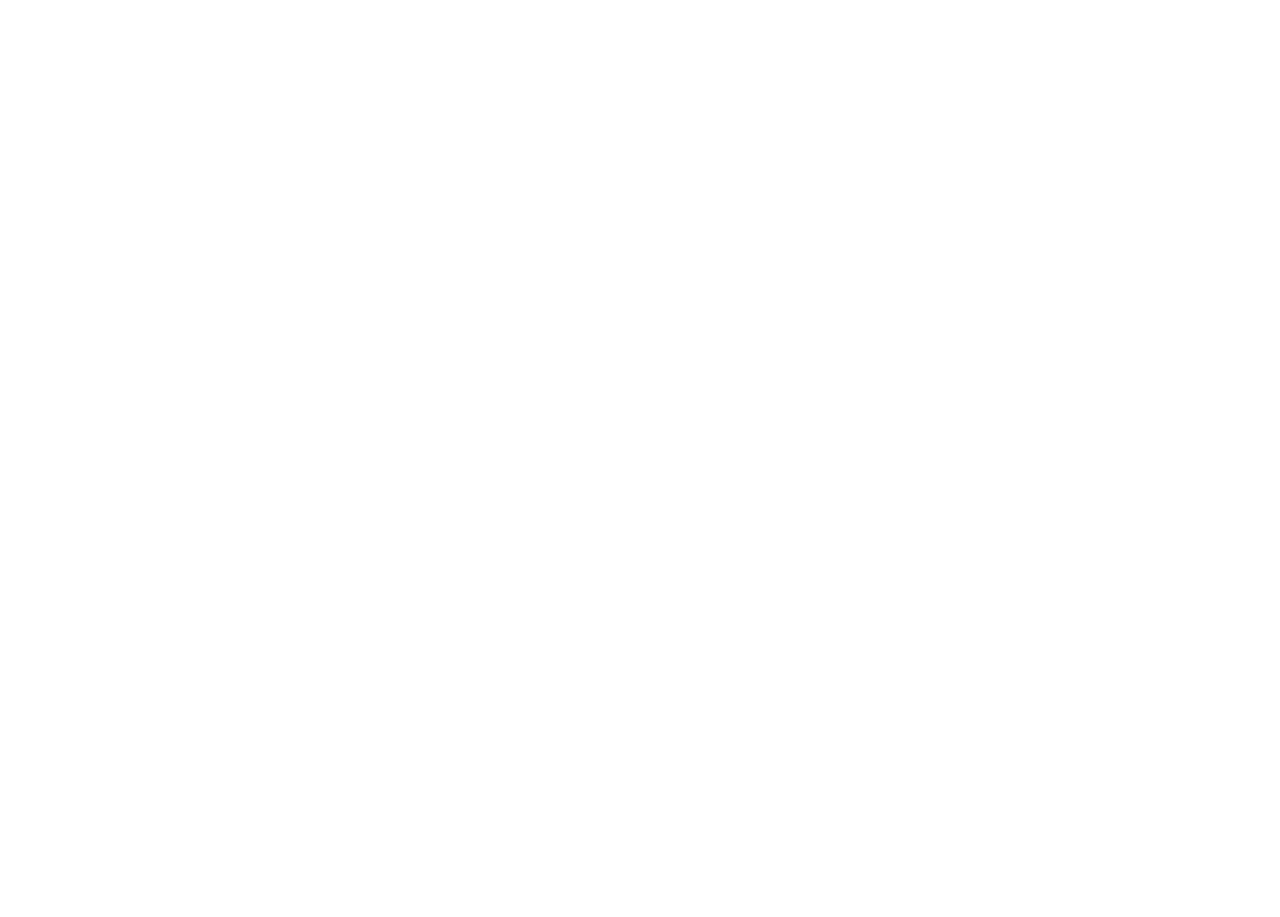
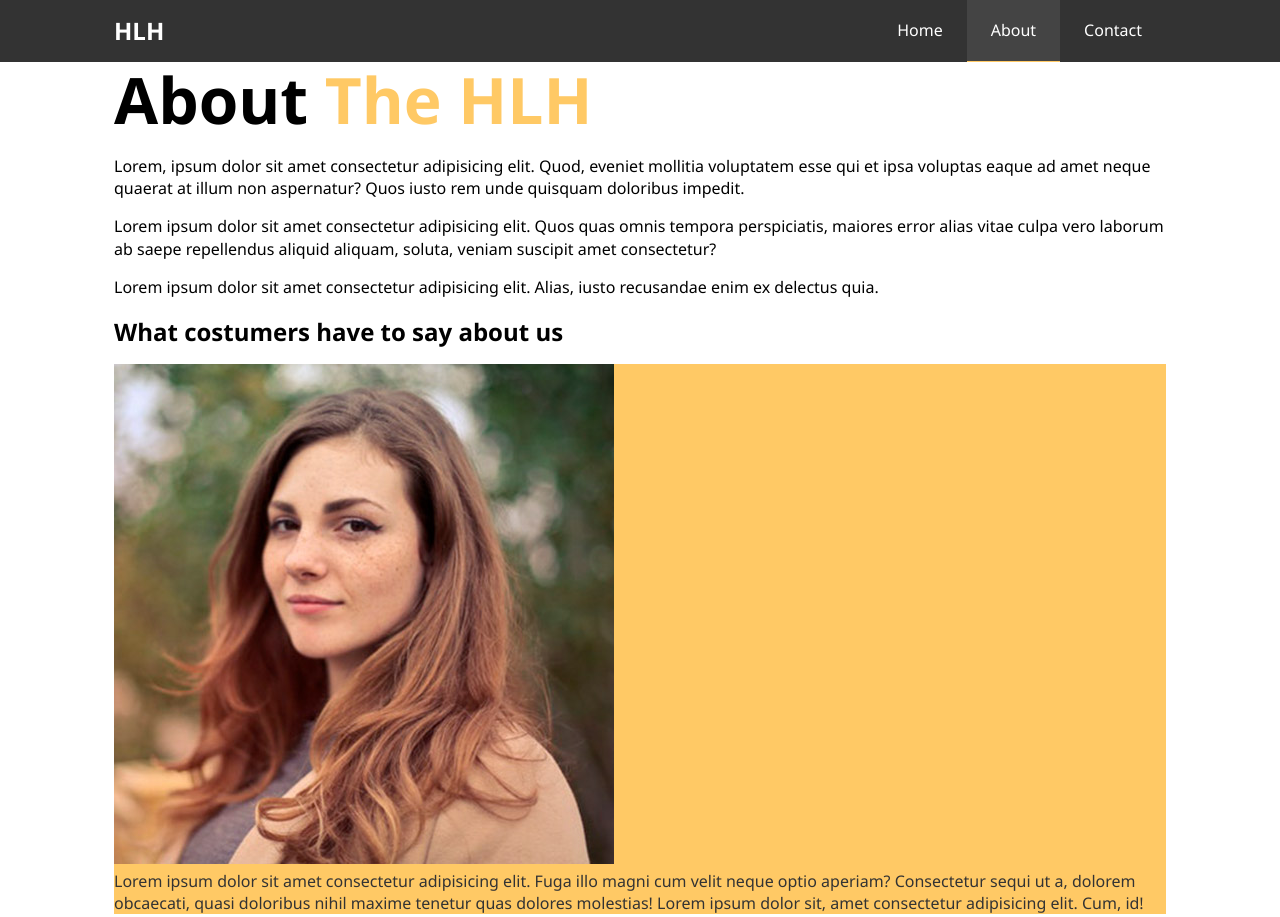
Before and after one commit to Oussama-Moussaoui/3-Pages-Hotel-Website-Project-with-HTML-CSS, a plain HTML site: page Rebuilding/about.html in a window 1280 px wide. Shown: the top 917 px of the page. Before the commit the page ends 800 px from the top, so only its background shows below. Drawn offline with Linux system fonts and the light colour scheme.

Commit message:
Added html for the about page

```diff
--- a/Rebuilding/about.html
+++ b/Rebuilding/about.html
@@ -0,0 +1,57 @@
+<!DOCTYPE html>
+<html lang="en">
+<head>
+    <meta charset="UTF-8">
+    <meta http-equiv="X-UA-Compatible" content="IE=edge">
+    <meta name="viewport" content="width=device-width, initial-scale=1.0">
+    <meta name="keywords" content="kw-1, kw-2, kw-i, kw-n">
+    <meta name="description" content="This is the about page of the HLH hotel">
+    <link rel="stylesheet" href="css/style.css">
+    <link rel="stylesheet" media="screen and (max-width: 760px)" href="css/mobile.css">
+    <title>HLH | About</title>
+</head>
+<body>
+    <header id="main-header">
+        <nav id="navbar">
+            <div class="container navbar-content">
+                <h1 id="logo"><a href="index.html">HLH</a></h1>
+                <ul>
+                    <li><a href="index.html">Home</a></li>
+                    <li><a class="current" href="about.html">About</a></li>
+                    <li><a href="contact.html">Contact</a></li>
+                </ul>
+            </div>
+        </nav>
+    </header>
+
+    <section id="about-info">
+        <div class="container about-content">
+            <h1 class="l-heading">
+                About <span class="primary-text">The HLH</span>
+            </h1>
+            <p>Lorem, ipsum dolor sit amet consectetur adipisicing elit. Quod, eveniet mollitia voluptatem esse qui et ipsa voluptas eaque ad amet neque quaerat at illum non aspernatur? Quos iusto rem unde quisquam doloribus impedit.</p>
+            <p>Lorem ipsum dolor sit amet consectetur adipisicing elit. Quos quas omnis tempora perspiciatis, maiores error alias vitae culpa vero laborum ab saepe repellendus aliquid aliquam, soluta, veniam suscipit amet consectetur?</p>
+            <p>Lorem ipsum dolor sit amet consectetur adipisicing elit. Alias, iusto recusandae enim ex delectus quia.</p>
+        </div>
+    </section>
+
+    <section id="testimonials">
+        <div class="container">
+            <h2>What costumers have to say about us</h2>
+            <div class="testimonial bg-primary">
+                <img src="img/person-1.jpg">
+                <p>Lorem ipsum dolor sit amet consectetur adipisicing elit. Fuga illo magni cum velit neque optio aperiam? Consectetur sequi ut a, dolorem obcaecati, quasi doloribus nihil maxime tenetur quas dolores molestias! Lorem ipsum dolor sit, amet consectetur adipisicing elit. Cum, id!</p>
+            </div>
+            <div class="testimonial bg-primary">
+                <img src="img/person-2.jpg">
+                <p>Lorem ipsum dolor sit amet consectetur adipisicing elit. Fuga illo magni cum velit neque optio aperiam? Consectetur sequi ut a, dolorem obcaecati, quasi doloribus nihil maxime tenetur quas dolores molestias! Lorem ipsum dolor sit, amet consectetur adipisicing elit. Cum, id!</p>
+            </div>
+            <a href="contact.html" class="btn">Contact</a>
+        </div>
+    </section>
+
+    <footer id="main-footer" class="bg-dark">
+        <p>The HLH - Hot Life Hotel &copy; 2021, All Rights Reserved</p>
+    </footer>
+</body>
+</html>
```
Also changed, not shown: Rebuilding/contact.html (+31 -0 lines), Rebuilding/index.html (+1 -1 lines).
